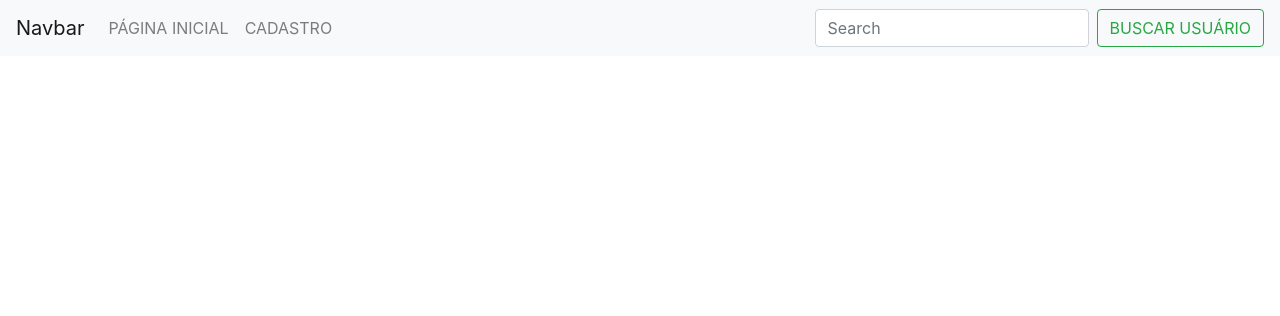
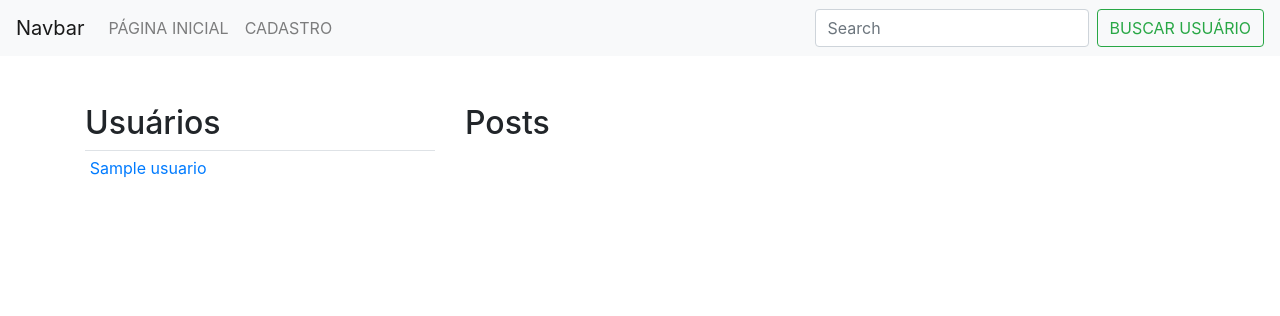
Before and after one commit to Angelamutsumi/rede_social, a Node server app: page /usuarios/ in a window 1280 px wide. Shown: the top 316 px of the page. Run offline with Node 20, Linux system fonts and the light colour scheme; tables that the repository leaves empty hold one stand-in row (values such as "Sample post"); some libraries are stand-ins or nearby versions.

Commit message:
Adiciona controller, router e formUsuarios post

```diff
--- a/controllers/usuarios-controller.js
+++ b/controllers/usuarios-controller.js
@@ -16,3 +16,25 @@ exports.listar_usuarios = (req, res)=>{
 exports.cadastrar_usuarios_get = (req, res)=>{
     res.render('pages/formUsuarios');
 }
+
+//Função para salvar usuários
+exports.cadastrar_usuarios_post = (req, res)=>{
+    console.log(req.body);
+
+    //Incluir validação
+
+    let usuario = new Usuarios();
+    usuario.nome = req.body.nome
+    usuario.apelido = req.body.apelido
+    usuario.email = req.body.email
+    usuario.hobbies = req.body.hobbies
+    usuario.educacao = req.body.educacao
+    usuario.trabalho = req.body.trabalho
+    usuario.postagem = req.body.postagem
+    usuario.save(err=>{
+        if(err){
+            return res.status(500).send('Erro ao cadastrar usuário');
+        }
+        return res.redirect('/usuarios');
+    });
+}
--- a/routers/usuarios-router.js
+++ b/routers/usuarios-router.js
@@ -11,6 +11,9 @@ router.get('/', usuariosController.listar_usuarios);
 //Rota q exibe o form de cadastro
 router.get('/cadastrarUsuarios', usuariosController.cadastrar_usuarios_get);
 
+//Rota para cadastrar usuarios
+router.post('/cadastrarUsuarios', usuariosController.cadastrar_usuarios_post);
+
 
 
 module.exports = router;
--- a/views/pages/formUsuarios.ejs
+++ b/views/pages/formUsuarios.ejs
@@ -40,7 +40,7 @@
                     </div>
 
                     <div class="form-group">
-                        <label for="post">Example textarea</label>
+                        <label for="post">Escreva seu post aqui</label>
                         <textarea class="form-control" id="post" rows="3" name="postagem"></textarea>
                       </div>
 
--- a/views/pages/usuarios.ejs
+++ b/views/pages/usuarios.ejs
@@ -1,5 +1,30 @@
 <%- include('../partials/header.ejs'); %>
 
+<main>
+    <div class="container">
+        <div class="row mt-5">
+            <div class="col-4">
+                <h2>Usuários</h2>
+                <!-- lista de usuarios - apelidos-->
+                <table class="table table-sm table-hover">
+                    <tbody>
+                        <% usuarios.forEach(function(usuario){ %>
+                            <tr>
+                                <td><a href="/usuario/editarUsuario/<%= usuario._id %>"><%= usuario.nome %></a></td>
+                            </tr>
+                        <% }) %>
+                    </tbody>
+                </table>
+            </div>
+            <div class="col-8">
+                <h2>Posts</h2>
+                <!-- lista de publicações apelido e posts-->
+
+            </div>
+        </div>
+
+    </div>
+</main>
 
 
 
```
